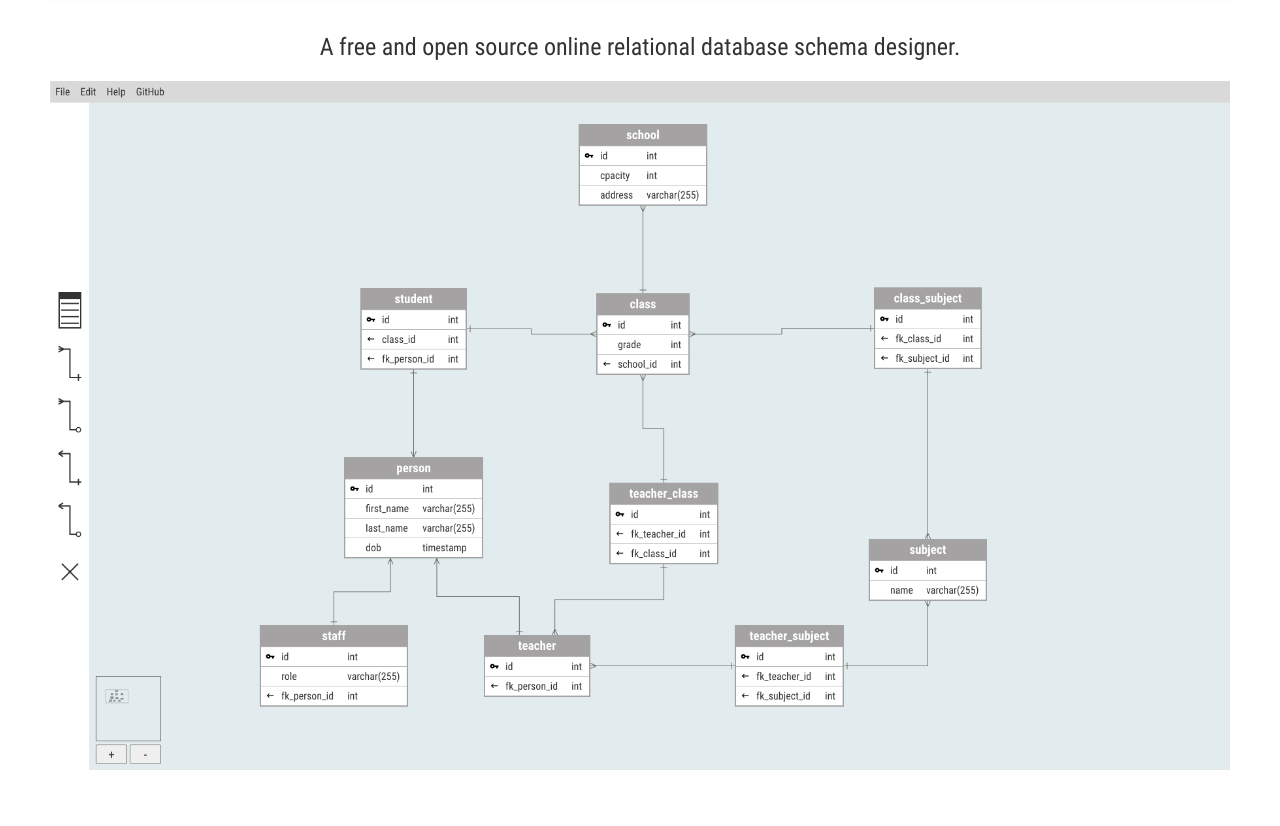
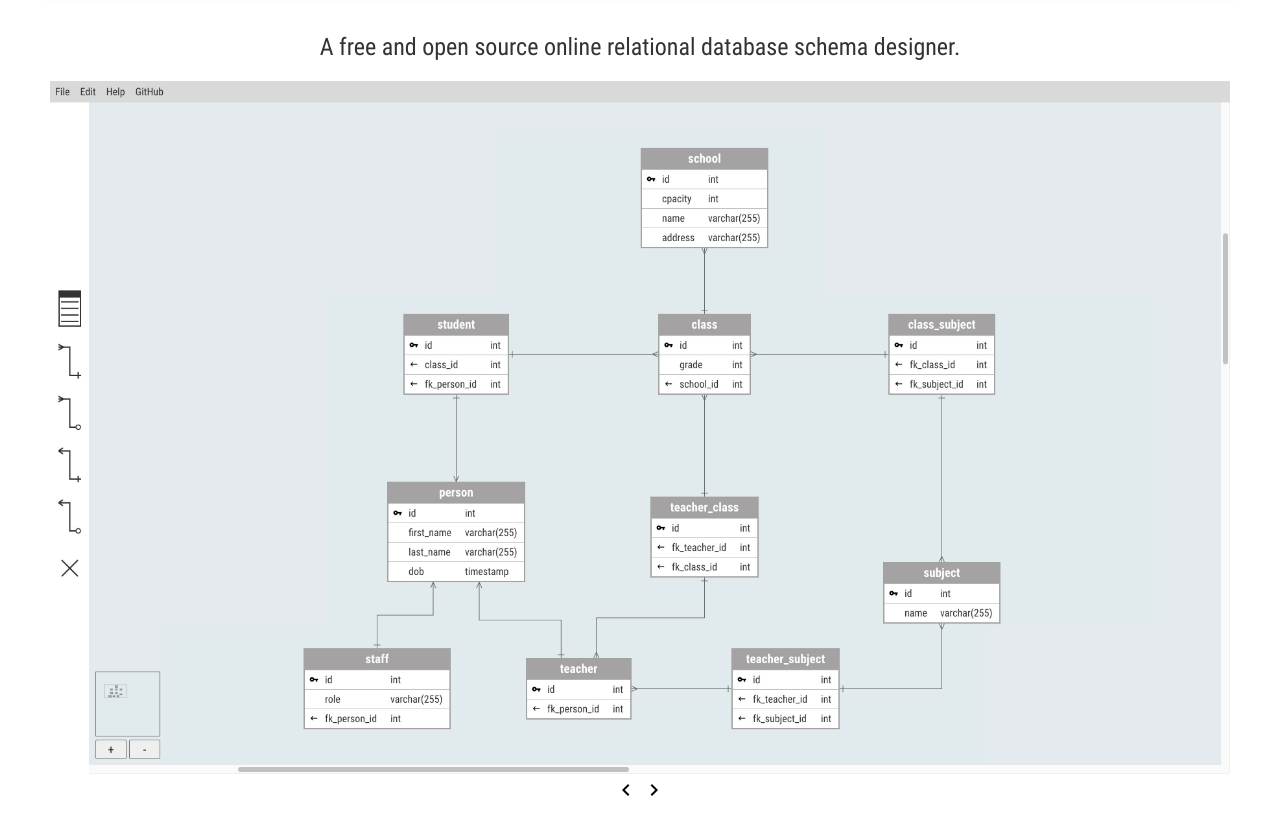
Before and after one commit to ayeressian/db-grapher-site, a plain HTML site: page index.html in a window 1280 px wide. Shown: the part 82-908 px from the top of the page. Drawn offline with Linux system fonts and the light colour scheme.

Commit message:
Added screenshots and arrows.

```diff
--- a/index.html
+++ b/index.html
@@ -28,10 +28,14 @@
     <section class="app-section">
       <h1>A free and open source online relational database schema designer.</h1>
       <div class="siema">
-        <img src="asset/app-sample.png" />
-        <img src="asset/app-sample.png" />
-        <img src="asset/app-sample.png" />
-        <img src="asset/app-sample.png" />
+        <img src="asset/app-screenshots/1.jpeg" />
+        <img src="asset/app-screenshots/2.jpeg" />
+        <img src="asset/app-screenshots/3.jpeg" />
+        <img src="asset/app-screenshots/4.jpeg" />
+      </div>
+      <div class="arrows">
+        <img src="asset/left.svg" alt="left" id="left" />
+        <img src="asset/right.svg" alt="right" id="right" />
       </div>
       <div class="try-now-btn-container">
         <a href="https://dbgrapher.com" class="try-now-btn button">Try It Now</a>
@@ -79,9 +83,19 @@
 
   <script>
     const carousel = new Siema({
-      loop: true
+      duration: 700,
+      loop: true,
     });
-    setInterval(() => carousel.next(), 5000);
+    const tick = setInterval(() => carousel.next(), 5000);
+    document.querySelector('#left').addEventListener('click', () => {
+      carousel.next();
+      clearInterval(tick);
+    });
+
+    document.querySelector('#right').addEventListener('click', () => {
+      carousel.prev();
+      clearInterval(tick);
+    });
   </script>
 </body>
 
--- a/style.css
+++ b/style.css
@@ -125,6 +125,11 @@ section h1 {
   max-width: 100%;
 }
 
+.app-section .arrows {
+  width: 100%;
+  text-align: center;
+}
+
 .db-list-section {
   background-color: #f7f7f7;
 }
```
Also changed, not shown: asset/app-sample.png (deleted), asset/app-screenshots/1.jpeg (added), asset/app-screenshots/2.jpeg (added), asset/app-screenshots/3.jpeg (added), asset/app-screenshots/4.jpeg (added), asset/left.svg (added), asset/right.svg (added).
